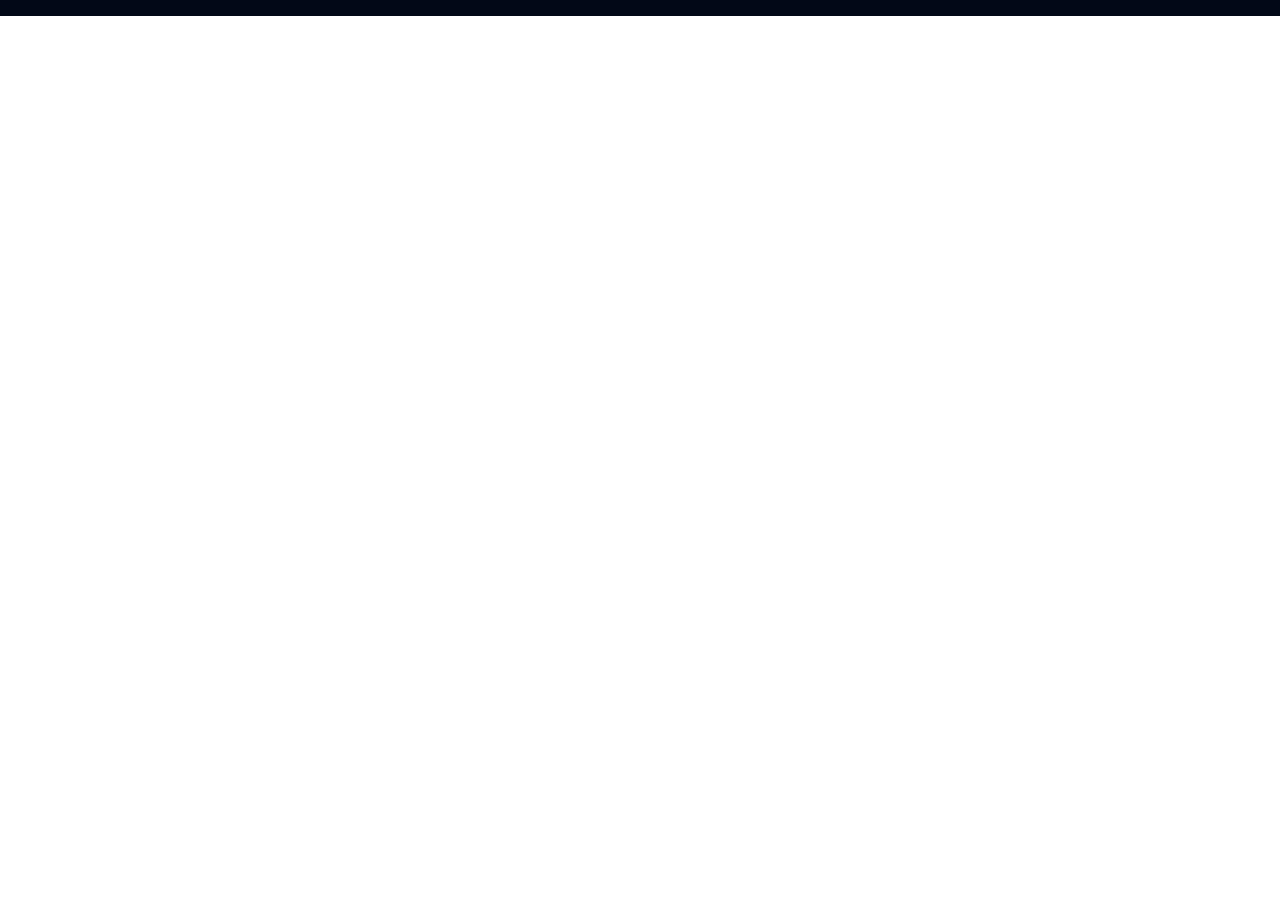
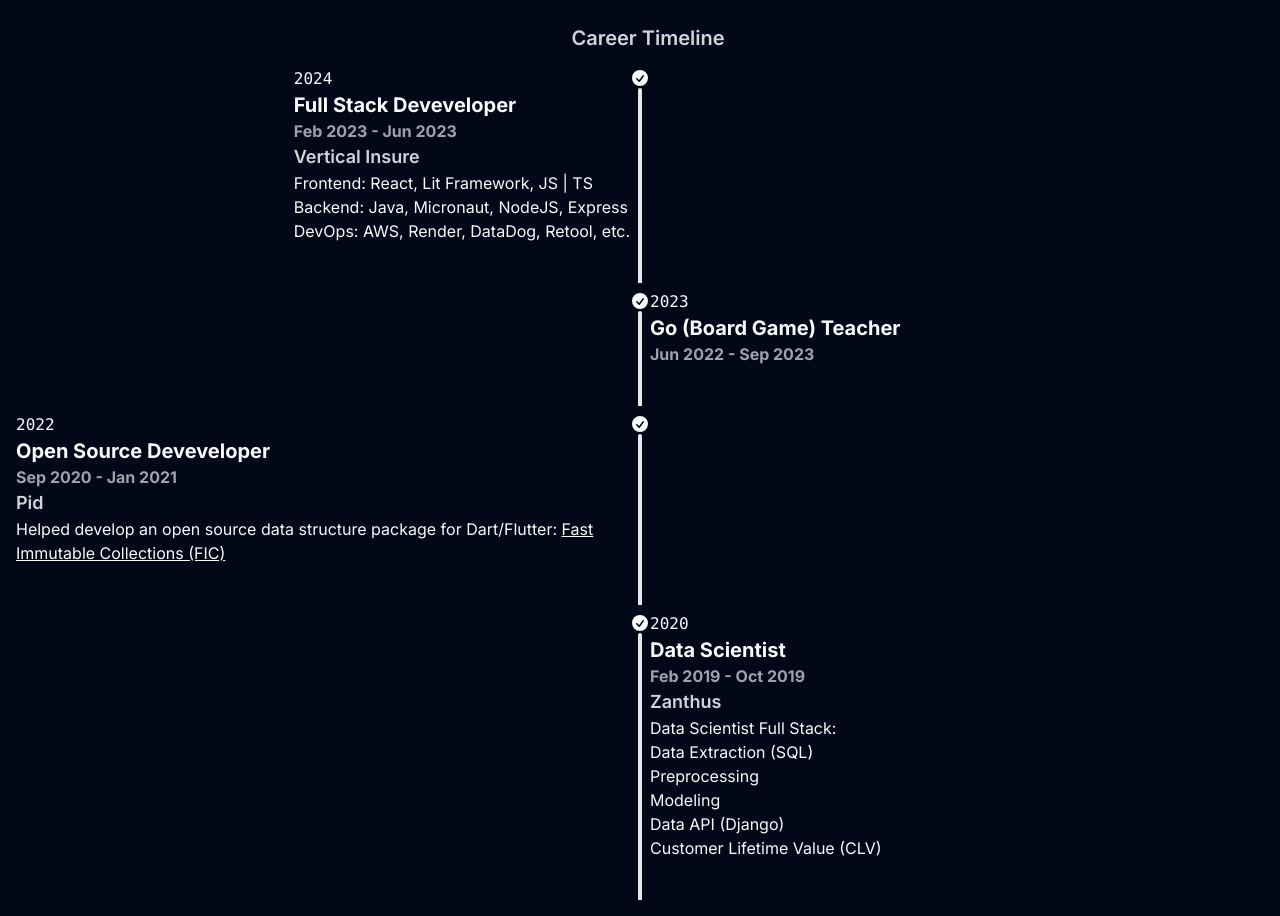
Before and after one commit to psygo/aquarifolio, a Next.js app: page /portfolio in a window 1280 px wide. Shown: the part 2654-3570 px from the top of the page. Before the commit the page ends 2670 px from the top, so only its background shows below. Built offline with nearby package versions, Linux system fonts and the light colour scheme.

Commit message:
decomposing daisy ui's timeline

```diff
--- a/src/app/portfolio/page.tsx
+++ b/src/app/portfolio/page.tsx
@@ -2,6 +2,7 @@
 
 import {
   ProjectCardList,
+  Timeline,
   TopNav,
 } from "@components/Portfolio/exports"
 
@@ -20,6 +21,16 @@
 
           <ProjectCardList />
         </section>
+
+        <section className="flex flex-col gap-2 items-center">
+          <Link href="timeline">
+            <h2 className="text-xl font-semibold text-gray-300 pl-4">
+              Career Timeline
+            </h2>
+          </Link>
+
+          <Timeline />
+        </section>
       </main>
     </>
   )
--- /dev/null
+++ b/src/components/Portfolio/Timeline.tsx
@@ -0,0 +1,140 @@
+import { ReactNode } from "react"
+
+import { cn } from "@styles"
+
+function TimelineMiddle() {
+  return (
+    <div className="timeline-middle">
+      <svg
+        xmlns="http://www.w3.org/2000/svg"
+        viewBox="0 0 20 20"
+        fill="currentColor"
+        className="h-5 w-5"
+      >
+        <path
+          fillRule="evenodd"
+          d="M10 18a8 8 0 100-16 8 8 0 000 16zm3.857-9.809a.75.75 0 00-1.214-.882l-3.483 4.79-1.88-1.88a.75.75 0 10-1.06 1.061l2.5 2.5a.75.75 0 001.137-.089l4-5.5z"
+          clipRule="evenodd"
+        />
+      </svg>
+    </div>
+  )
+}
+
+type TimelineYearProps = {
+  year: string
+}
+
+function TimelineYear({ year }: TimelineYearProps) {
+  return <time className="font-mono">{year}</time>
+}
+
+export type WithReactChildren = {
+  children: ReactNode
+}
+
+type TimelineItemProps = WithReactChildren & {
+  start?: boolean
+  year: string
+}
+
+function TimelineItem({
+  start = true,
+  year,
+  children,
+}: TimelineItemProps) {
+  return (
+    <li>
+      <TimelineMiddle />
+      <div
+        className={cn(
+          `timeline-${start ? "start" : "end"}`,
+          `md:text-${start ? "end" : "start"}`,
+          "mb-10 mt-[6px]"
+        )}
+      >
+        <TimelineYear year={year} />
+        {children}
+      </div>
+      <hr />
+    </li>
+  )
+}
+
+export function Timeline() {
+  return (
+    <ul className="timeline timeline-snap-icon max-md:timeline-compact timeline-vertical">
+      <TimelineItem year="2024">
+        <div className="text-xl font-bold">
+          Full Stack Deveveloper
+        </div>
+        <div className="text-normal font-bold text-gray-400">
+          Feb 2023 - Jun 2023
+        </div>
+        <div className="text-lg font-semibold text-gray-300">
+          Vertical Insure
+        </div>
+        <ul>
+          <li>Frontend: React, Lit Framework, JS | TS</li>
+          <li>Backend: Java, Micronaut, NodeJS, Express</li>
+          <li>
+            DevOps: AWS, Render, DataDog, Retool, etc.
+          </li>
+        </ul>
+      </TimelineItem>
+
+      <TimelineItem start={false} year={"2023"}>
+        <div className="text-xl font-bold">
+          Go (Board Game) Teacher
+        </div>
+        <div className="text-normal font-bold text-gray-400">
+          Jun 2022 - Sep 2023
+        </div>
+      </TimelineItem>
+
+      <TimelineItem year={"2022"}>
+        <div className="text-xl font-bold">
+          Open Source Deveveloper
+        </div>
+        <div className="text-normal font-bold text-gray-400">
+          Sep 2020 - Jan 2021
+        </div>
+        <div className="text-lg font-semibold text-gray-300">
+          Pid
+        </div>
+        <div>
+          Helped develop an open source data structure
+          package for Dart/Flutter:{" "}
+          <a
+            className="underline"
+            href="https://github.com/marcglasberg/fast_immutable_collections"
+          >
+            Fast Immutable Collections (FIC)
+          </a>
+        </div>
+      </TimelineItem>
+
+      <TimelineItem start={false} year="2020">
+        <div className="text-xl font-bold">
+          Data Scientist
+        </div>
+        <div className="text-normal font-bold text-gray-400">
+          Feb 2019 - Oct 2019
+        </div>
+        <div className="text-lg font-semibold text-gray-300">
+          Zanthus
+        </div>
+        <div>
+          Data Scientist Full Stack:
+          <ul>
+            <li>Data Extraction (SQL)</li>
+            <li>Preprocessing</li>
+            <li>Modeling</li>
+            <li>Data API (Django)</li>
+            <li>Customer Lifetime Value (CLV)</li>
+          </ul>
+        </div>
+      </TimelineItem>
+    </ul>
+  )
+}
--- a/src/components/Portfolio/exports.ts
+++ b/src/components/Portfolio/exports.ts
@@ -1,3 +1,4 @@
 export * from "./ProjectCard"
 export * from "./ProjectCardList"
+export * from "./Timeline"
 export * from "./TopNav"
```
